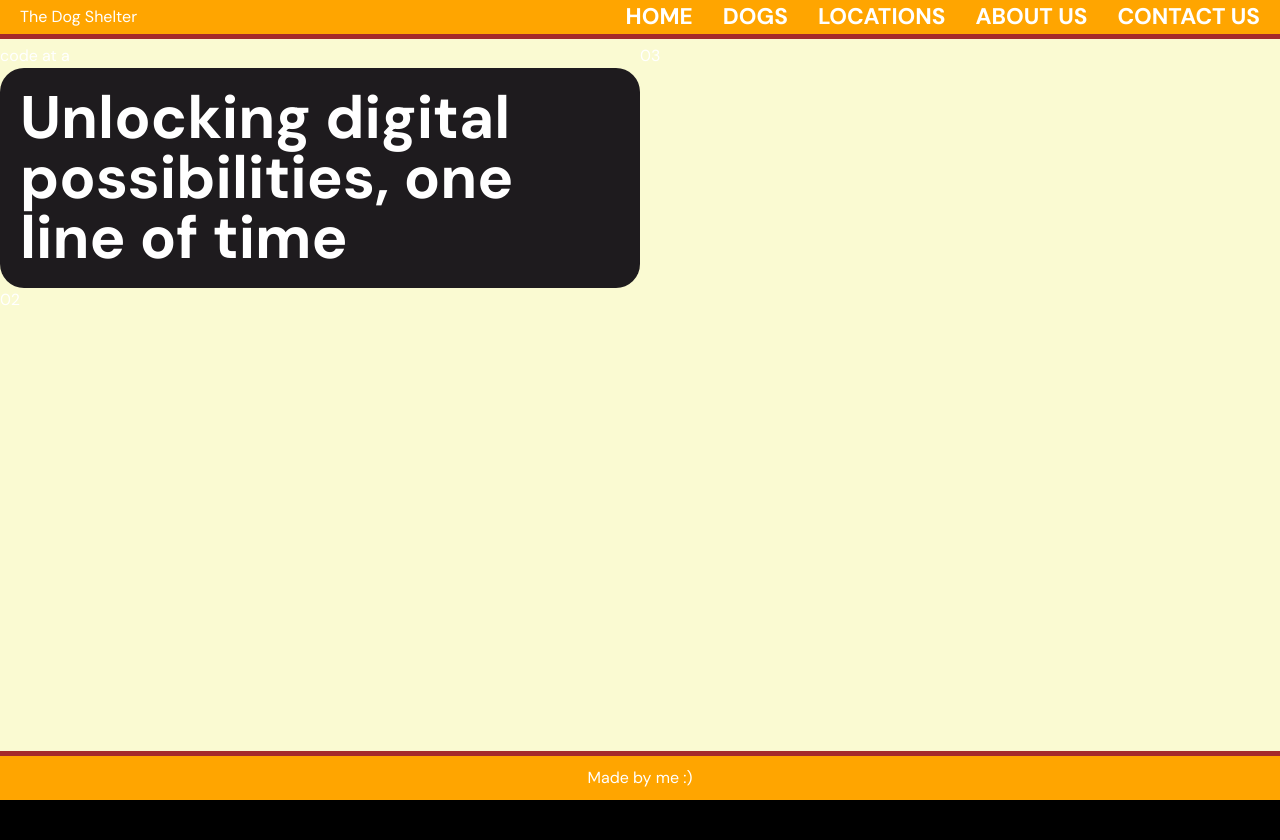
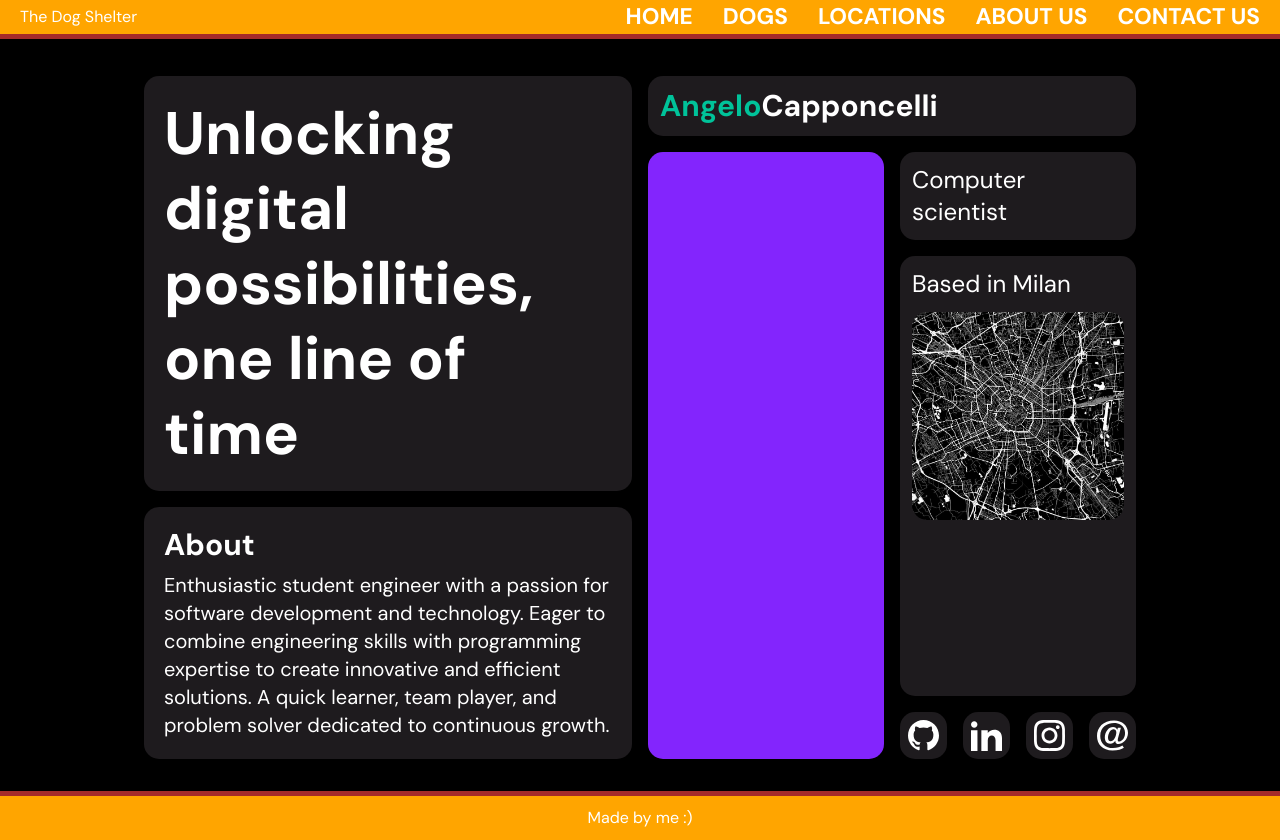
Before and after one commit to angelocapponcelli/angelocapponcelli.github.io, a Nuxt app: page / in a window 1280 px wide. Before the commit the page ends 800 px from the top, so only its background shows below. Built offline with nearby package versions, Linux system fonts and the light colour scheme.

Commit message:
homepage initial

```diff
--- a/assets/css/general.css
+++ b/assets/css/general.css
@@ -5,11 +5,13 @@
 html, body
 {
     height: 100%;
+    @apply bg-black;
+    @apply text-white;
 }
 
-body
+/*body
 {
     background-color: black;
     color: white;
 
-}
+}*/
--- a/layouts/default.vue
+++ b/layouts/default.vue
@@ -2,14 +2,14 @@
     Default layout used by all the page
 -->
 <template>
-    <div class='page'>
+    <div>
         <TheHeader />
         <slot />
         <TheFooter />
     </div>
 </template>
 
-<style>
+<!--style>
 .page {
     min-height: 100vh;
     display: flex;
@@ -17,4 +17,4 @@
     background-color: lightgoldenrodyellow;
     margin: 0;
 }
-</style>
+</style-->
--- a/pages/index.vue
+++ b/pages/index.vue
@@ -9,17 +9,74 @@
         </h2>
     </main-->
 
-    <div class="flex flex-row">
+    <div class="flex flex-row px-x_padding_page py-y_padding_page space-x-inner_space">
         <div class="basis-1/2">
-            <div class="flex flex-col">
-                code at a
-                <div class="basis-1/2 bg-background-light rounded-3xl text-6xl font-bold p-5">Unlocking digital
-                    possibilities,
-                    one line of
-                    time</div>
-                <div class="basis-1/2">02</div>
+            <div class="flex flex-col space-y-inner_space">
+                <div class="basis-1/2 bg-background-light rounded-card_radius p-5">
+                    <h1 class="text-6xl leading-tight font-bold">Unlocking digital possibilities, one line of time</h1>
+                </div>
+                <div class="basis-1/2 bg-background-light rounded-card_radius p-5">
+                    <h3 class="text-3xl font-semibold pb-2">About</h3>
+                    <p class="text-xl">Enthusiastic student engineer with a passion for software development and technology.
+                        Eager to combine engineering skills with programming expertise to create innovative and efficient
+                        solutions. A quick learner, team player, and problem solver dedicated to continuous growth.</p>
+                </div>
             </div>
         </div>
-        <div class="basis-1/2">03</div>
+        <div class="basis-1/2 flex flex-col space-y-inner_space">
+            <div class="bg-background-light rounded-card_radius text-3xl font-semibold p-3">
+                <span class="text-green">Angelo</span>
+                <span>Capponcelli</span>
+            </div>
+            <div class="flex flex-row h-full space-x-inner_space">
+                <div class="basis-1/2 rounded-card_radius bg-purple">
+
+                </div>
+                <div class="basis-1/2">
+                    <div class="flex flex-col space-y-inner_space h-full">
+                        <div class="flex-none bg-background-light rounded-card_radius text-2xl p-3">
+                            Computer scientist
+                        </div>
+                        <div class="grow bg-background-light rounded-card_radius p-3 space-y-3">
+                            <p class="text-2xl">Based in Milan</p>
+                            <img class="object-cover rounded-card_radius h-52 max-h-full w-full"
+                                src="~/assets/img/map.jpg" />
+
+                        </div>
+                        <div class="flex-none flex flex-row space-x-inner_space">
+                            <NuxtLink to="/" class="basis-1/4 bg-background-light rounded-card_radius aspect-square p-2">
+                                <svg class="h-full w-full fill-white" xmlns="http://www.w3.org/2000/svg"
+                                    viewBox="0 0 24 24">
+                                    <path
+                                        d="M12 0c-6.626 0-12 5.373-12 12 0 5.302 3.438 9.8 8.207 11.387.599.111.793-.261.793-.577v-2.234c-3.338.726-4.033-1.416-4.033-1.416-.546-1.387-1.333-1.756-1.333-1.756-1.089-.745.083-.729.083-.729 1.205.084 1.839 1.237 1.839 1.237 1.07 1.834 2.807 1.304 3.492.997.107-.775.418-1.305.762-1.604-2.665-.305-5.467-1.334-5.467-5.931 0-1.311.469-2.381 1.236-3.221-.124-.303-.535-1.524.117-3.176 0 0 1.008-.322 3.301 1.23.957-.266 1.983-.399 3.003-.404 1.02.005 2.047.138 3.006.404 2.291-1.552 3.297-1.23 3.297-1.23.653 1.653.242 2.874.118 3.176.77.84 1.235 1.911 1.235 3.221 0 4.609-2.807 5.624-5.479 5.921.43.372.823 1.102.823 2.222v3.293c0 .319.192.694.801.576 4.765-1.589 8.199-6.086 8.199-11.386 0-6.627-5.373-12-12-12z" />
+                                </svg>
+                            </NuxtLink>
+                            <NuxtLink to="/" class="basis-1/4 bg-background-light rounded-card_radius aspect-square p-2">
+                                <svg class="h-full w-full fill-white" xmlns="http://www.w3.org/2000/svg"
+                                    viewBox="0 0 24 24">
+                                    <path
+                                        d="M4.98 3.5c0 1.381-1.11 2.5-2.48 2.5s-2.48-1.119-2.48-2.5c0-1.38 1.11-2.5 2.48-2.5s2.48 1.12 2.48 2.5zm.02 4.5h-5v16h5v-16zm7.982 0h-4.968v16h4.969v-8.399c0-4.67 6.029-5.052 6.029 0v8.399h4.988v-10.131c0-7.88-8.922-7.593-11.018-3.714v-2.155z" />
+                                </svg>
+                            </NuxtLink>
+                            <NuxtLink to="/" class="basis-1/4 bg-background-light rounded-card_radius aspect-square p-2">
+                                <svg class="h-full w-full fill-white" xmlns="http://www.w3.org/2000/svg"
+                                    viewBox="0 0 24 24">
+                                    <path
+                                        d="M12 2.163c3.204 0 3.584.012 4.85.07 3.252.148 4.771 1.691 4.919 4.919.058 1.265.069 1.645.069 4.849 0 3.205-.012 3.584-.069 4.849-.149 3.225-1.664 4.771-4.919 4.919-1.266.058-1.644.07-4.85.07-3.204 0-3.584-.012-4.849-.07-3.26-.149-4.771-1.699-4.919-4.92-.058-1.265-.07-1.644-.07-4.849 0-3.204.013-3.583.07-4.849.149-3.227 1.664-4.771 4.919-4.919 1.266-.057 1.645-.069 4.849-.069zm0-2.163c-3.259 0-3.667.014-4.947.072-4.358.2-6.78 2.618-6.98 6.98-.059 1.281-.073 1.689-.073 4.948 0 3.259.014 3.668.072 4.948.2 4.358 2.618 6.78 6.98 6.98 1.281.058 1.689.072 4.948.072 3.259 0 3.668-.014 4.948-.072 4.354-.2 6.782-2.618 6.979-6.98.059-1.28.073-1.689.073-4.948 0-3.259-.014-3.667-.072-4.947-.196-4.354-2.617-6.78-6.979-6.98-1.281-.059-1.69-.073-4.949-.073zm0 5.838c-3.403 0-6.162 2.759-6.162 6.162s2.759 6.163 6.162 6.163 6.162-2.759 6.162-6.163c0-3.403-2.759-6.162-6.162-6.162zm0 10.162c-2.209 0-4-1.79-4-4 0-2.209 1.791-4 4-4s4 1.791 4 4c0 2.21-1.791 4-4 4zm6.406-11.845c-.796 0-1.441.645-1.441 1.44s.645 1.44 1.441 1.44c.795 0 1.439-.645 1.439-1.44s-.644-1.44-1.439-1.44z" />
+                                </svg>
+
+                            </NuxtLink>
+                            <NuxtLink to="/" class="basis-1/4 bg-background-light rounded-card_radius aspect-square p-2">
+                                <svg class="h-full w-full fill-white" xmlns="http://www.w3.org/2000/svg"
+                                    viewBox="0 0 24 24">
+                                    <path
+                                        d="M12.042 23.648c-7.813 0-12.042-4.876-12.042-11.171 0-6.727 4.762-12.125 13.276-12.125 6.214 0 10.724 4.038 10.724 9.601 0 8.712-10.33 11.012-9.812 6.042-.71 1.108-1.854 2.354-4.053 2.354-2.516 0-4.08-1.842-4.08-4.807 0-4.444 2.921-8.199 6.379-8.199 1.659 0 2.8.876 3.277 2.221l.464-1.632h2.338c-.244.832-2.321 8.527-2.321 8.527-.648 2.666 1.35 2.713 3.122 1.297 3.329-2.58 3.501-9.327-.998-12.141-4.821-2.891-15.795-1.102-15.795 8.693 0 5.611 3.95 9.381 9.829 9.381 3.436 0 5.542-.93 7.295-1.948l1.177 1.698c-1.711.966-4.461 2.209-8.78 2.209zm-2.344-14.305c-.715 1.34-1.177 3.076-1.177 4.424 0 3.61 3.522 3.633 5.252.239.712-1.394 1.171-3.171 1.171-4.529 0-2.917-3.495-3.434-5.246-.134z" />
+                                </svg>
+                            </NuxtLink>
+                        </div>
+                    </div>
+                </div>
+            </div>
+        </div>
     </div>
 </template>
--- a/tailwind.config.js
+++ b/tailwind.config.js
@@ -37,7 +37,18 @@
     fontFamily: {
       sans: ['"DM Sans"', "sans-serif"],
     },
-    extend: {},
+    extend: {
+      spacing: {
+        x_padding_page: "9rem",
+        y_padding_page: "2rem",
+        x_padding_page_mobile: "1rem",
+        y_padding_page_mobile: "1rem",
+        inner_space: "1rem",
+      },
+      borderRadius: {
+        card_radius: "15px",
+      },
+    },
   },
   plugins: [],
 };
```
Also changed, not shown: assets/img/map.jpg (added).
